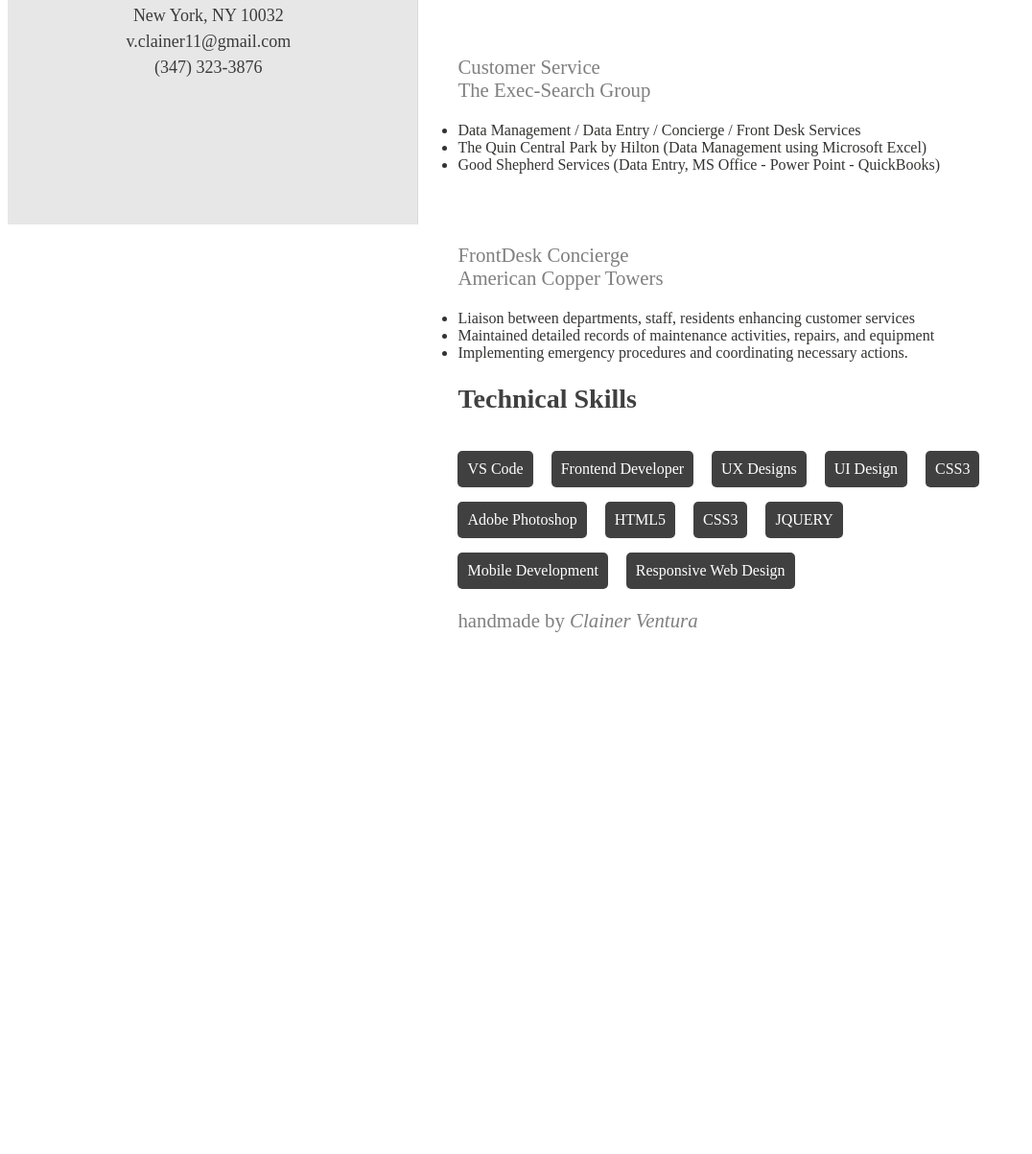
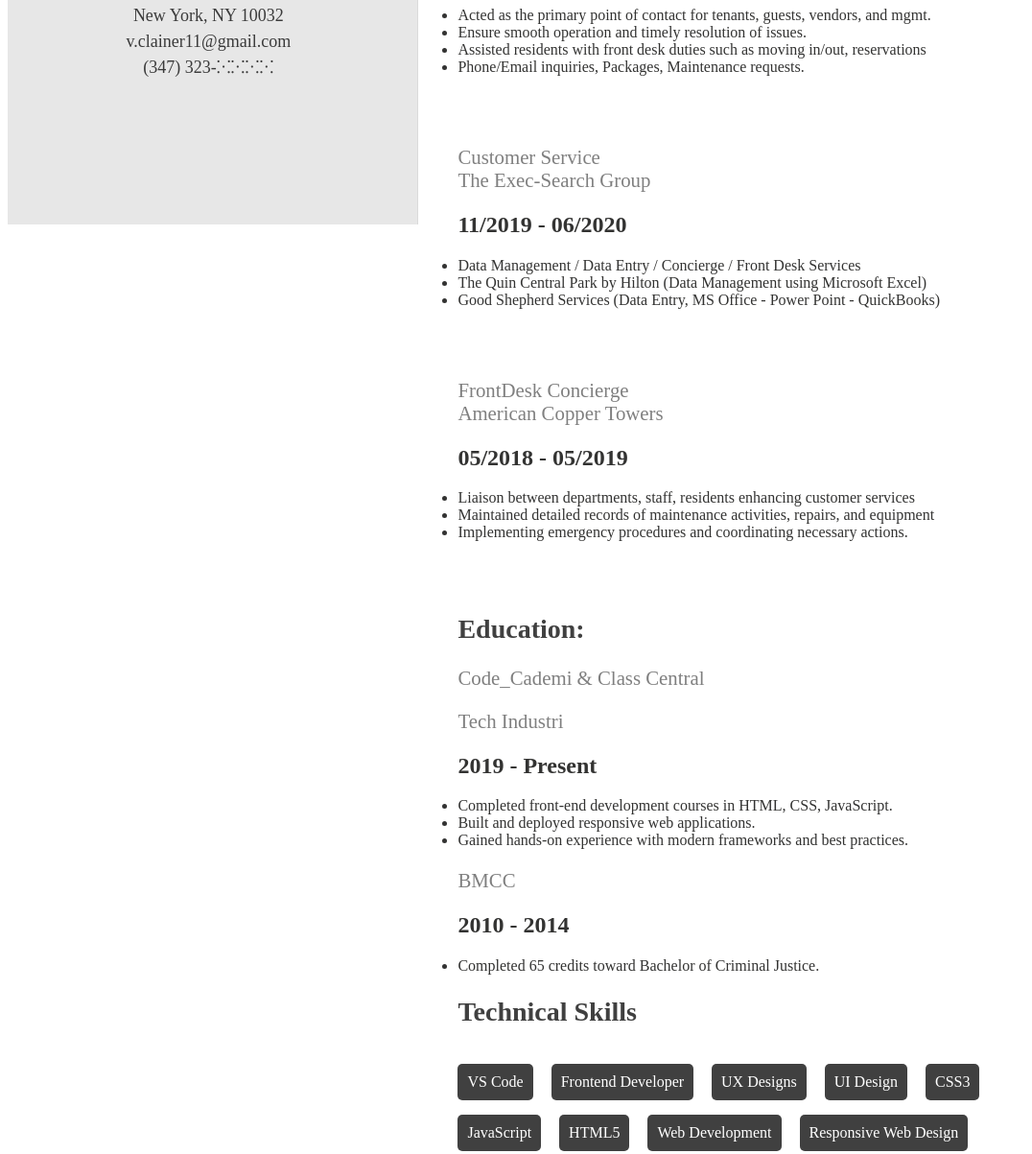
Before and after one commit to Clay3D11/Resume_2, a plain HTML site: page index.html in a window 1280 px wide. Shown: the part 574-1777 px from the top of the page at 96% size, without its empty margins (0-1076 px from the left). Before the commit the page ends 1302 px from the top, so only its background shows below. Drawn offline with nearby package versions, Linux system fonts and the light colour scheme; a web font is replaced by a local one.

Commit message:
Update index.html

```diff
--- a/index.html
+++ b/index.html
@@ -3,7 +3,7 @@
 <head>
   <meta charset="UTF-8">
   <meta name="viewport" content="width=device-width, initial-scale=1.0">
-  <title>Document</title>
+  <title>Clainer's Resume</title>
   <link rel="stylesheet" href="style.css">
 </head>
 <body>
@@ -24,7 +24,7 @@
         <h1>Clainer <em>Ventura</em></h1>
         <p>New York, NY 10032</p>
         <p>v.clainer11@gmail.com</p>
-        <p>(347) 323-3876</p>
+        <p>(347) 323-⁙⁙⁙⁙</p>
 
       </div>
 
@@ -48,9 +48,12 @@
       </section> -->
 
       <section>
-        <h1>Frontend Developer <br> UI / U X Designs</h1>
+        <h1>Frontend Developer <br> UI / U X Designer</h1>
         <br>
         <p>Frontend Developer <br> Limitless Universal.</p>
+        <h2>2020 - Present </h2>
+
+
         <ul>
           <li>Design E-Commerce, Portfolio & Business websites
           </li>
@@ -68,6 +71,7 @@
 
 
         <p>Front Desk Concierge <br> Rep Apple Real Estate</p>
+        <h2>07/2021 - 07/2023 </h2>
         <ul>
           <li>Acted as the primary point of contact for tenants, guests, vendors, and mgmt.
 
@@ -90,6 +94,7 @@
 
 
         <p>Customer Service <br> The Exec-Search Group</p>
+        <h2>11/2019 - 06/2020</h2>
         <ul>
           <li>Data Management / Data Entry / Concierge / Front Desk Services
 
@@ -108,6 +113,7 @@
 
 
         <p>FrontDesk Concierge <br> American Copper Towers</p>
+        <h2>05/2018 - 05/2019</h2>
         <ul>
           <li>Liaison between departments, staff, residents enhancing customer services
 
@@ -120,6 +126,35 @@
           </li>
 
         </ul>
+
+        <br>
+        <br>
+
+
+
+
+        <h1>Education:</h1>
+        <ul>
+         <p>Code_Cademi & Class Central</p>
+         <p>Tech Industri</p>
+         <h2>2019 - Present </h2>
+
+         <li>Completed front-end development courses in HTML, CSS, JavaScript. </li>
+         <li>Built and deployed responsive web applications. </li>
+         <li>Gained hands-on experience with modern frameworks and best practices. </li>
+
+
+         <p>BMCC</p>
+         <h2>2010 - 2014 </h2>
+         <li>Completed 65 credits toward Bachelor of Criminal Justice. </li>
+        </ul>
+
+
+
+
+
+
+
 
 
       </section>
@@ -136,11 +171,9 @@
           <li>UI Design</li>
           <!-- <li>Xamarin</li> -->
           <li>CSS3</li>
-          <li>Adobe Photoshop</li>
+          <li>JavaScript</li>
           <li>HTML5</li>
-          <li>CSS3</li>
-          <li>JQUERY</li>
-          <li>Mobile Development</li>
+          <li>Web Development</li>
           <!-- <li>Company Branding</li> -->
           <li>Responsive Web Design</li>
         </ul>
@@ -171,11 +204,11 @@
       </section> -->
 
 
-      <section>
+      <!-- <section>
         <div class="handmade">
-          <p>handmade by <em> Clainer Ventura</em></p>
+          <p>handcoded by <em> Clainer Ventura</em></p>
         </div>
-      </section>
+      </section> -->
 
 
     </div>
```
